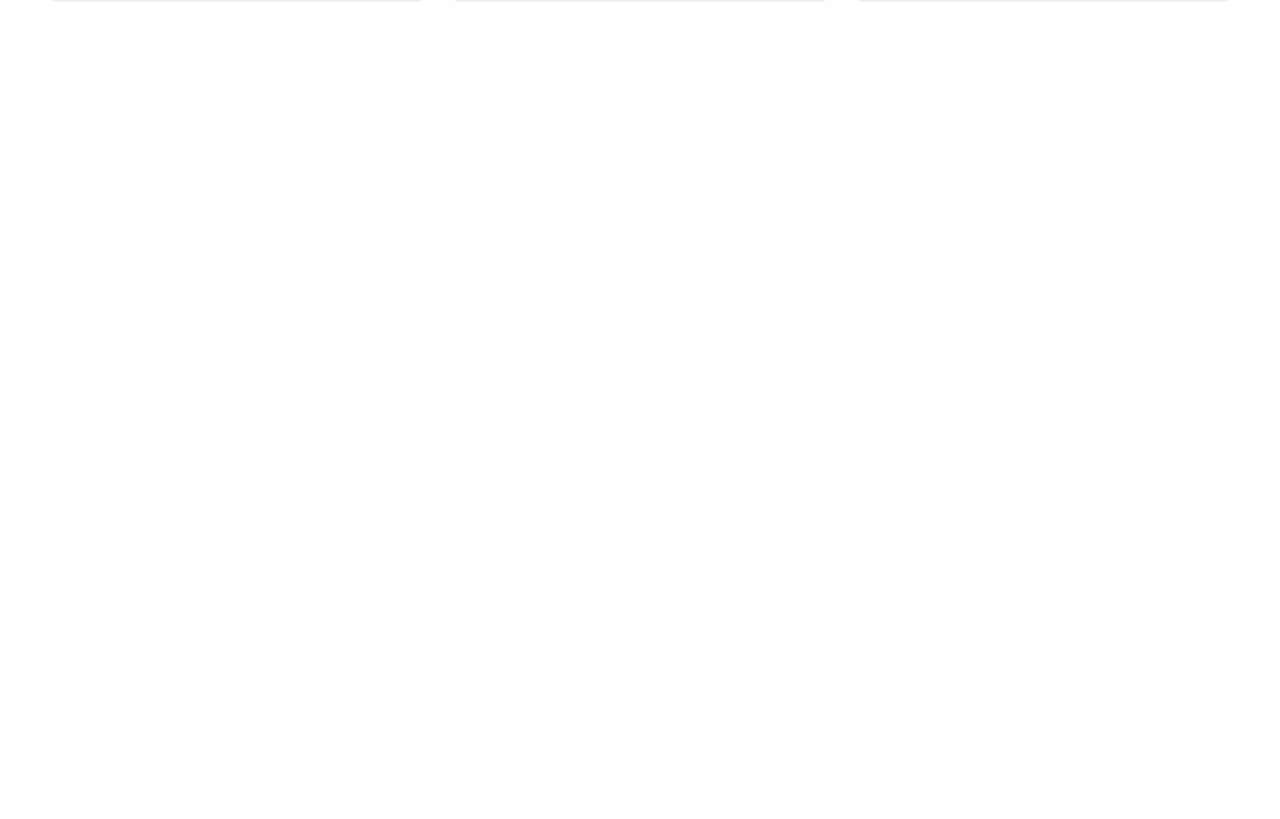
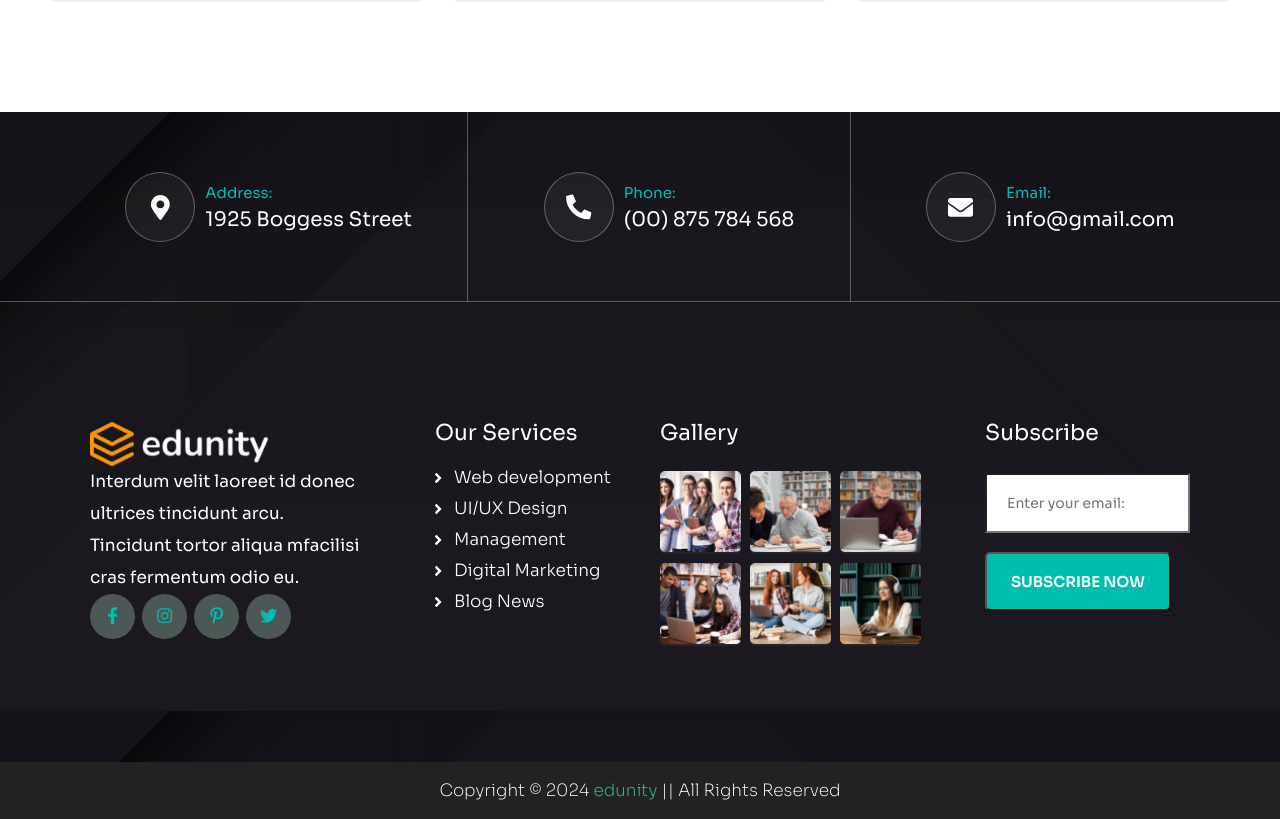
Before and after one commit to xtephani3/react-project-set-up, a React (Vite) app: page / in a window 1280 px wide. Shown: the part 5800-6619 px from the top of the page. Before the commit the page ends 5912 px from the top, so only its background shows below. Built offline with nearby package versions, Linux system fonts and the light colour scheme.

Commit message:
designed the footer design

```diff
--- a/src/App.jsx
+++ b/src/App.jsx
@@ -1,6 +1,7 @@
 import "./App.css";
 import { About } from "./Pages/AboutUs/AboutUs.jsx";
 import { Approach } from "./Pages/Approach/Approach.jsx";
+import { Footer } from "./Pages/Footer/Footer.jsx";
 import { HomePage } from "./Pages/Home/Home.jsx";
 import { Instructors } from "./Pages/Instructors/Instructors.jsx";
 import { Posts } from "./Pages/Posts/Posts.jsx";
@@ -17,6 +18,7 @@ function App() {
       <Testimonial />
       <Instructors />
       <Posts />
+      <Footer />
     </>
   );
 }
--- /dev/null
+++ b/src/Pages/Footer/Footer.css
@@ -0,0 +1,208 @@
+.footer-container {
+    display: flex;
+    align-items: center;
+    background: url("/images/footer-bg.jpg")
+}
+
+.footer-container .footer-contents {
+    display: flex;
+    flex-direction: column;
+    align-items: center;
+    width: 100%;
+    margin-inline: auto
+}
+
+.footer-container .footer-contents .footer-contacts {
+    border-bottom: 1px solid rgba(255, 255, 255, .3019607843);
+    width: 100%;
+    padding-inline: var(--padding);
+    height: 190px
+}
+
+.footer-container .footer-contents .footer-contacts .footer-contacts-main {
+    max-width: 1200px;
+    margin-inline: auto;
+    display: flex;
+    justify-content: space-evenly;
+    align-items: center
+}
+
+.footer-container .footer-contents .footer-contacts .footer-contacts-main .divider {
+    display: flex;
+    height: 190px;
+    border-left: 1px solid rgba(255, 255, 255, .3019607843)
+}
+
+.footer-container .footer-contents .footer-contacts .footer-contacts-main .contact-item {
+    display: flex;
+    align-items: center;
+    padding: 60px 0px;
+    padding-left: 20px;
+    gap: 10px
+}
+
+.footer-container .footer-contents .footer-contacts .footer-contacts-main .contact-item .icon {
+    width: 70px;
+    height: 70px;
+    border: 1px solid rgba(255, 255, 255, .3019607843);
+    background: rgba(255, 255, 255, .0509803922);
+    border-radius: 100%;
+    display: flex;
+    align-items: center;
+    justify-content: center
+}
+
+.footer-container .footer-contents .footer-contacts .footer-contacts-main .contact-item .info {
+    display: flex;
+    flex-direction: column
+}
+
+.footer-container .footer-contents .footer-contacts .footer-contacts-main .contact-item span {
+    color: #00beae;
+    font-family: Sora;
+    font-size: 15px
+}
+
+.footer-container .footer-contents .footer-contacts .footer-contacts-main .contact-item b {
+    margin-top: 10px;
+    color: #fff;
+    font-size: 20px;
+    font-family: Sora
+}
+
+.footer-container .footer-contents .footer-links {
+    padding: 120px var(--padding);
+    display: grid;
+    grid-template-columns: repeat(4, 1fr);
+    max-width: 1200px
+}
+
+.footer-container .footer-contents .footer-links .footer-about .brand {
+    height: 44px;
+    width: 220px
+}
+
+.footer-container .footer-contents .footer-links .footer-about .brand img {
+    height: 100%;
+    -o-object-fit: contain;
+    object-fit: contain
+}
+
+.footer-container .footer-contents .footer-links .footer-about p {
+    color: #fff;
+    line-height: 32px;
+    font-size: 17px;
+    font-family: Sora
+}
+
+.footer-container .footer-contents .footer-links .footer-about .footer-about-contacts {
+    display: flex;
+    align-items: center;
+    gap: 7px
+}
+
+.footer-container .footer-contents .footer-links .footer-services {
+    color: #fff;
+    padding-left: 70px
+}
+
+.footer-container .footer-contents .footer-links .footer-services h4 {
+    font-size: 22px;
+    font-family: Sora
+}
+
+.footer-container .footer-contents .footer-links .footer-services .service-list {
+    font-weight: 300;
+    font-size: 17px;
+    margin-top: 25px;
+    display: flex;
+    flex-direction: column;
+    gap: 14px;
+    font-family: Sora
+}
+
+.footer-container .footer-contents .footer-links .footer-services .service-list p {
+    display: flex;
+    align-items: center;
+    gap: 12px
+}
+
+.footer-container .footer-contents .footer-links .footer-gallery {
+    color: #fff;
+    padding-left: 20px
+}
+
+.footer-container .footer-contents .footer-links .footer-gallery h4 {
+    font-size: 22px;
+    font-family: Sora
+}
+
+.footer-container .footer-contents .footer-links .footer-gallery .gallery-grid {
+    margin-top: 27px;
+    display: grid;
+    gap: 9px;
+    grid-template-columns: repeat(3, 1fr)
+}
+
+.footer-container .footer-contents .footer-links .footer-gallery .gallery-grid .image {
+    aspect-ratio: 1/1;
+    background: rgba(255, 255, 255, .0509803922);
+    border-radius: 5px
+}
+
+.footer-container .footer-contents .footer-links .footer-gallery .gallery-grid .image img {
+    width: 100%;
+    height: 100%
+}
+
+.footer-container .footer-contents .footer-links .footer-subscribe {
+    color: #fff;
+    padding-left: 70px
+}
+
+.footer-container .footer-contents .footer-links .footer-subscribe h4 {
+    font-size: 22px;
+    font-family: Sora
+}
+
+.footer-container .footer-contents .footer-links .footer-subscribe .form {
+    margin-top: 29px;
+    display: flex;
+    flex-direction: column
+}
+
+.footer-container .footer-contents .footer-links .footer-subscribe .form input {
+    padding: 20px;
+    background: #fff;
+    font-family: Sora;
+    font-size: 14px;
+    width: 100%
+}
+
+.footer-container .footer-contents .footer-links .footer-subscribe .form button {
+    margin-top: 19px;
+    background-color: #00beae;
+    color: #fff;
+    padding: 19px 24px;
+    border-radius: 5px;
+    font-family: Sora;
+    font-weight: 600;
+    font-size: 15px
+}
+
+.footer-container .footer-contents .footer-credits {
+    width: 100%;
+    display: flex;
+    align-items: center;
+    justify-content: center;
+    background-color: #222;
+    padding: 20px 0;
+    font-size: 17px;
+    color: #fff;
+    font-family: Sora;
+    font-weight: 200
+}
+
+.footer-container .footer-contents .footer-credits span {
+    color: #2fc7a1
+}
--- /dev/null
+++ b/src/Pages/Footer/Footer.jsx
@@ -0,0 +1,139 @@
+import "./Footer.css";
+
+import ChevronRight from "../../assets/svgs/chevron-right.svg?react";
+import FacebookIcon from "../../assets/svgs/contact/facebook.svg?react";
+import InstagramIcon from "../../assets/svgs/contact/instagram.svg?react";
+import PinterestIcon from "../../assets/svgs/contact/pinterest.svg?react";
+import TwitterIcon from "../../assets/svgs/contact/twitter.svg?react";
+
+import EnvelopeIcon from "../../assets/svgs/contact/envelope.svg?react";
+import MapPinIcon from "../../assets/svgs/contact/map-pin.svg?react";
+import TelephoneIcon from "../../assets/svgs/contact/telephone.svg?react";
+
+export function Footer() {
+  return (
+    <div className="footer-container">
+      <div className="footer-contents">
+        <div className="footer-contacts">
+          <div className="footer-contacts-main">
+            <div className="contact-item">
+              <div className="icon">
+                 <MapPinIcon/>
+              </div>
+              <div className="info">
+                <span>Address:</span>
+                <b>1925 Boggess Street</b>
+              </div>
+            </div>
+
+            <div className="divider" />
+
+            <div className="contact-item">
+              <div className="icon">
+                <TelephoneIcon/>
+              </div>
+              <div className="info">
+                <span>Phone:</span>
+                <b>(00) 875 784 568</b>
+              </div>
+            </div>
+
+            <div className="divider" />
+
+            <div className="contact-item">
+              <div className="icon">
+                <EnvelopeIcon/>
+              </div>
+              <div className="info">
+                <span>Email:</span>
+                <b>info@gmail.com</b>
+              </div>
+            </div>
+          </div>
+        </div>
+
+        <div className="footer-links">
+          <div className="footer-about">
+            <div className="brand">
+              <img src="/images/brand-footer.png" />
+            </div>
+            <p>
+              Interdum velit laoreet id donec ultrices tincidunt arcu. Tincidunt
+              tortor aliqua mfacilisi cras fermentum odio eu.
+            </p>
+            <div className="footer-about-contacts">
+              <FacebookIcon />
+              <InstagramIcon />
+              <PinterestIcon />
+              <TwitterIcon />
+            </div>
+          </div>
+
+          <div className="footer-services">
+            <h4>Our Services</h4>
+
+            <div className="service-list">
+              <p>
+                <ChevronRight /> <span>Web development</span>
+              </p>
+              <p>
+                <ChevronRight /> <span>UI/UX Design</span>
+              </p>
+              <p>
+                <ChevronRight /> <span>Management</span>
+              </p>
+              <p>
+                <ChevronRight /> <span>Digital Marketing</span>
+              </p>
+              <p>
+                <ChevronRight /> <span>Blog News</span>
+              </p>
+            </div>
+          </div>
+
+          <div className="footer-gallery">
+            <h4>Gallery</h4>
+
+            <div className="gallery-grid">
+              <div className="image">
+                <img src="/images/gallery/1.png" alt="" />
+              </div>
+              <div className="image">
+                <img src="/images/gallery/2.png" alt="" />
+              </div>
+              <div className="image">
+                <img src="/images/gallery/3.png" alt="" />
+              </div>
+              <div className="image">
+                <img src="/images/gallery/4.png" alt="" />
+              </div>
+              <div className="image">
+                <img src="/images/gallery/5.png" alt="" />
+              </div>
+              <div className="image">
+                <img src="/images/gallery/6.png" alt="" />
+              </div>
+            </div>
+          </div>
+
+          <div className="footer-subscribe">
+            <h4>Subscribe</h4>
+
+            <div className="form">
+              <input type="text" placeholder="Enter your email:" />
+              <div>
+                <button>SUBSCRIBE NOW</button>
+              </div>
+            </div>
+          </div>
+        </div>
+
+        <div className="footer-credits">
+          <p>
+            Copyright © 2024 <span>edunity</span> || All Rights Reserved
+          </p>
+        </div>
+      </div>
+    </div>
+  );
+}
```
